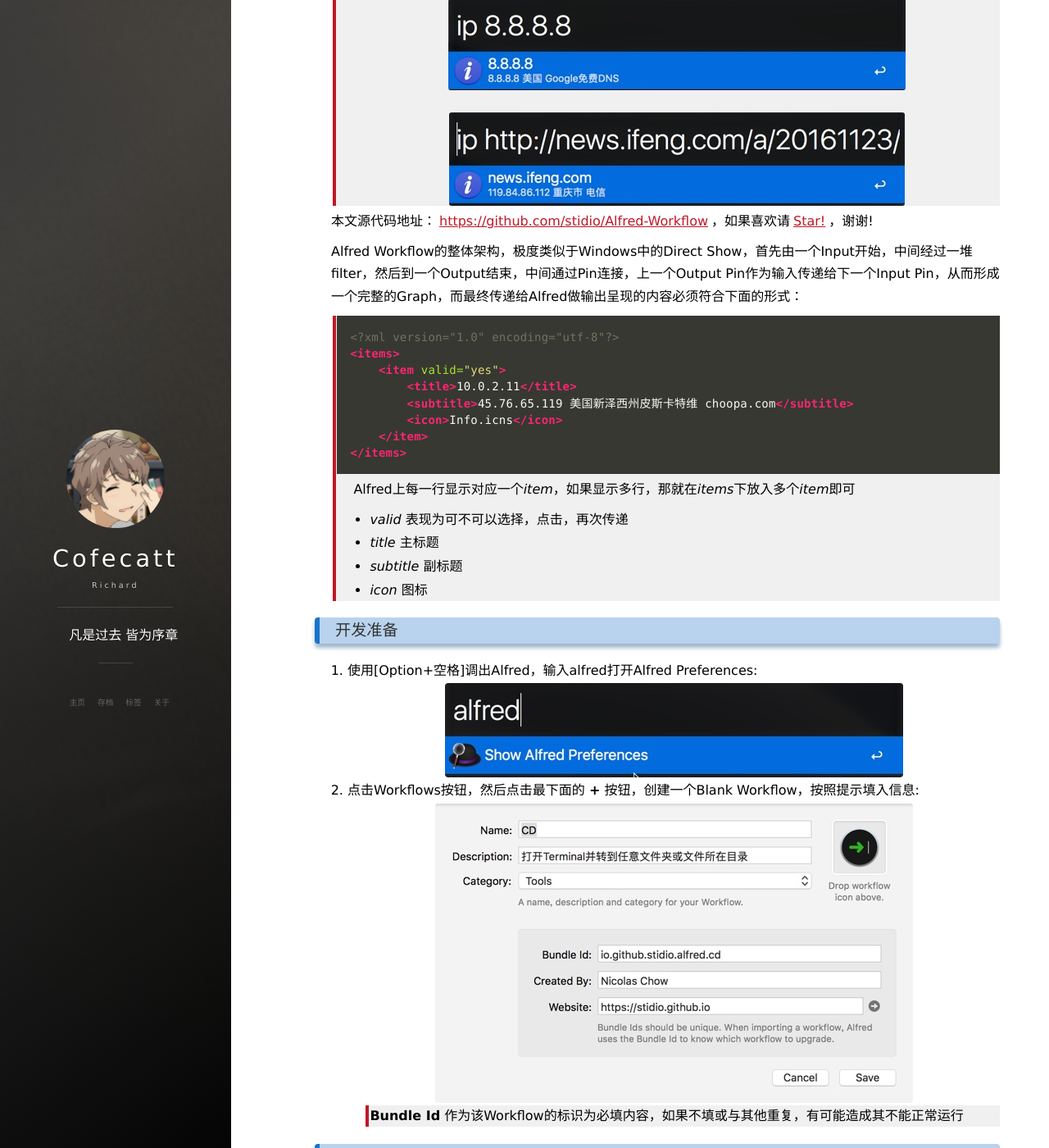
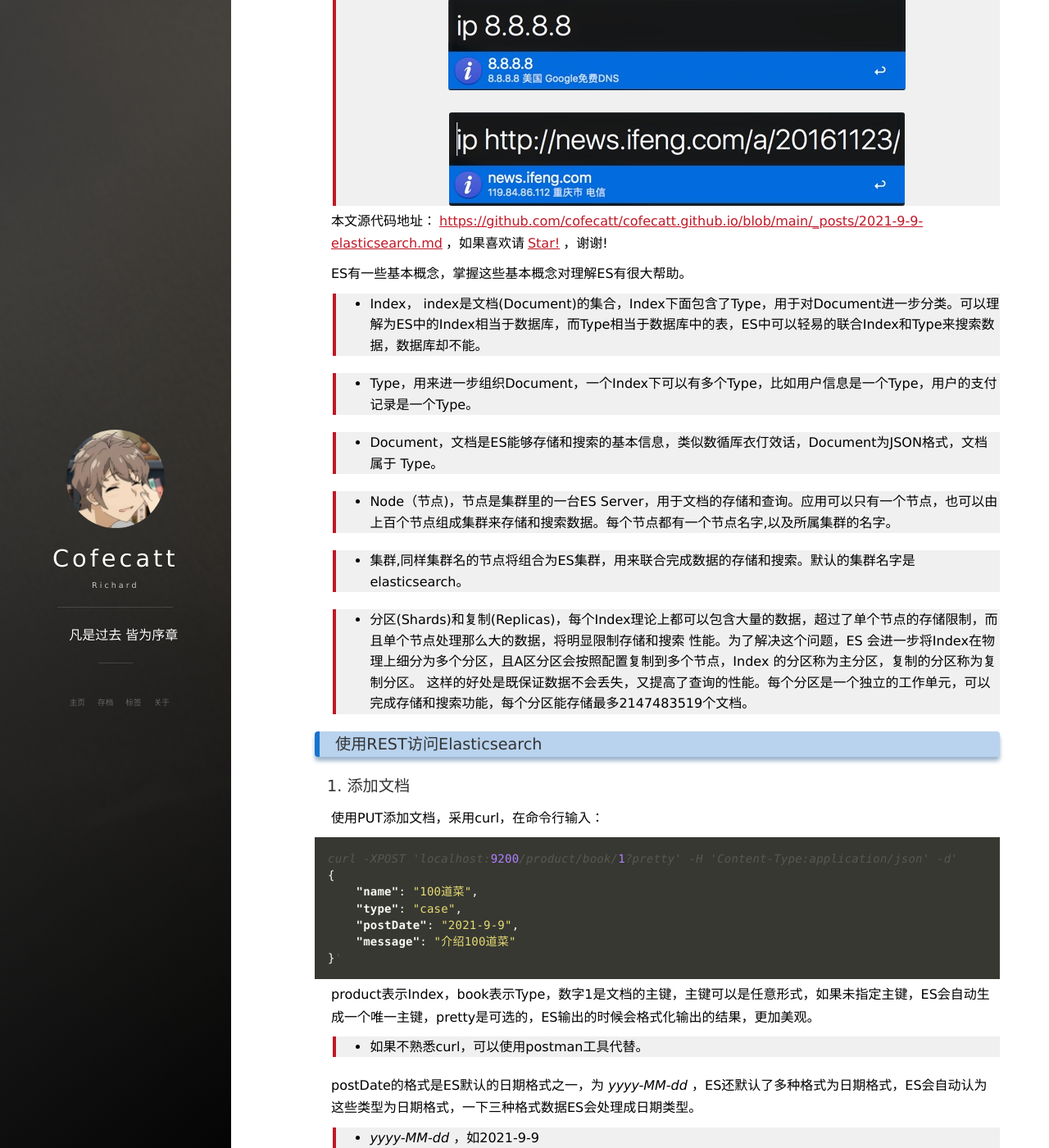
Before and after one commit to cofecatt/cofecatt.github.io, a Jekyll site: the page built from _posts/2021-9-9-elasticsearch.md, in a window 1280 px wide and 1400 px high, scrolled down 1095 px. Shown: the whole window at 82% size. Built offline with Jekyll 4.4.1, drawn with Linux system fonts in a browser that asks for light colours; nearby versions of some CDN libraries; comment, search, counter and statistics services are not loaded; some of the changed text lies outside the part shown.

Commit message:
Update 2021-9-9-elasticsearch.md

````diff
--- a/_posts/2021-9-9-elasticsearch.md
+++ b/_posts/2021-9-9-elasticsearch.md
@@ -28,35 +28,159 @@ Elasticsearch简称ES，是一个全文搜索服务器，也可以作为NoSQL数
 > ![](/assets/alfred_workflow/13.jpg)
 >
 
-本文源代码地址：[https://github.com/stidio/Alfred-Workflow](https://github.com/stidio/Alfred-Workflow){:target="_blank"}，如果喜欢请[Star!](https://github.com/stidio/Alfred-Workflow){:target="_blank"}，谢谢!
+本文源代码地址：[https://github.com/cofecatt/cofecatt.github.io/blob/main/_posts/2021-9-9-elasticsearch.md](https://github.com/cofecatt/cofecatt.github.io/blob/main/_posts/2021-9-9-elasticsearch.md)，如果喜欢请[Star!](https://github.com/cofecatt/cofecatt.github.io)，谢谢!
 
 
 
-Alfred Workflow的整体架构，极度类似于Windows中的Direct Show，首先由一个Input开始，中间经过一堆filter，然后到一个Output结束，中间通过Pin连接，上一个Output Pin作为输入传递给下一个Input Pin，从而形成一个完整的Graph，而最终传递给Alfred做输出呈现的内容必须符合下面的形式：
+ES有一些基本概念，掌握这些基本概念对理解ES有很大帮助。
+> * Index， index是文档(Document)的集合，Index下面包含了Type，用于对Document进一步分类。可以理解为ES中的Index相当于数据库，而Type相当于数据库中的表，ES中可以轻易的联合Index和Type来搜索数据，数据库却不能。
 
-> ```xml
-> <?xml version="1.0" encoding="utf-8"?>
-> <items>
->     <item valid="yes">
->         <title>10.0.2.11</title>
->         <subtitle>45.76.65.119 美国新泽西州皮斯卡特维 choopa.com</subtitle>
->         <icon>Info.icns</icon>
->     </item>
-> </items>
-> ```
->
-> Alfred上每一行显示对应一个*item*，如果显示多行，那就在*items*下放入多个*item*即可
-> * *valid*         表现为可不可以选择，点击，再次传递
-> * *title*         主标题
-> * *subtitle*      副标题
-> * *icon*          图标
+> * Type，用来进一步组织Document，一个Index下可以有多个Type，比如用户信息是一个Type，用户的支付记录是一个Type。
 
-### 开发准备 ###
+> * Document，文档是ES能够存储和搜索的基本信息，类似数循厍衣仃效话，Document为JSON格式，文档属于 Type。
 
-1. 使用[Option+空格]调出Alfred，输入alfred打开Alfred Preferences:
+> * Node（节点)，节点是集群里的一台ES Server，用于文档的存储和查询。应用可以只有一个节点，也可以由上百个节点组成集群来存储和搜索数据。每个节点都有一个节点名字,以及所属集群的名字。
 
-    ![](/assets/alfred_workflow/01.jpg)
+> * 集群,同样集群名的节点将组合为ES集群，用来联合完成数据的存储和搜索。默认的集群名字是elasticsearch。
 
+> * 分区(Shards)和复制(Replicas)，每个Index理论上都可以包含大量的数据，超过了单个节点的存储限制，而且单个节点处理那么大的数据，将明显限制存储和搜索
+性能。为了解决这个问题，ES 会进一步将Index在物理上细分为多个分区，且A区分区会按照配置复制到多个节点，Index 的分区称为主分区，复制的分区称为复制分区。
+这样的好处是既保证数据不会丢失，又提高了查询的性能。每个分区是一个独立的工作单元，可以完成存储和搜索功能，每个分区能存储最多2147483519个文档。
+
+
+
+### 使用REST访问Elasticsearch ###
+
+#### 1. 添加文档 ####
+使用PUT添加文档，采用curl，在命令行输入：
+```json
+curl -XPOST 'localhost:9200/product/book/1?pretty' -H 'Content-Type:application/json' -d'
+{
+    "name": "100道菜",
+    "type": "case",
+    "postDate": "2021-9-9",
+    "message": "介绍100道菜"
+}'
+```
+
+product表示Index，book表示Type，数字1是文档的主键，主键可以是任意形式，如果未指定主键，ES会自动生成一个唯一主键，pretty是可选的，ES输出的时候会格式化输出的结果，更加美观。
+> *  如果不熟悉curl，可以使用postman工具代替。
+
+postDate的格式是ES默认的日期格式之一，为 *yyyy-MM-dd* ，ES还默认了多种格式为日期格式，ES会自动认为这些类型为日期格式，一下三种格式数据ES会处理成日期类型。
+
+> *  *yyyy-MM-dd* ，如2021-9-9
+> *  *yyyy-MM-dd'T'HH:mm:ss* ，如2021-9-9T13:14:21
+> *  *yyyy-MM-dd'T'HH:mm:ss.SSS* ，如2021-9-9T13:14:21.398
+
+最后操作的响应是:
+```json
+{
+    "_index": "product",
+    "_type": "book",
+    "_id": "1",
+    "result": "created",
+    "_shards": {
+        "total": 2,
+        "successful": 1,
+        "failed": 0
+    },
+    "created": true
+}
+```
+> * 字段_id表示该文档的主键，如果在添加文档的时候未指定主键，系统默认生成一个唯一主键。
+> * _shards表示分区信息，total为2表示有两个分区（包括主分区），successful为1表示成功复制了一份。
+> * _version代表了文档的版本号，每一次修改都会递增，注意ES并不会存储文档修改的各个版本。
+
+#### 根据主键查询 ####
+> 输入curl -XGET 'localhost:9200/product/book/1?pretty'
+
+控制台输出：
+```json
+{
+    "_index": "product",
+    "_type": "book",
+    "_id": "1",
+    "_version": 1,
+    "found": true,
+    "_source": {
+        "name": "100道菜",
+        "type": "case",
+        "postDate": "2021-9-9",
+        "message": "介绍100道菜"
+    }
+}
+
+```
+> * source表示查询的文档，这正是我们存入的文档。如果你只想看到source部分，可以加一个_source: curl -XGET 'localhost:9200/product/book/1/_source?pretty'
+
+#### 根据主键更新 ####
+根据主键更新和新增主键一样，需要指定主键然后更新整个文档。
+```json
+curl -XPUT 'localhost:9200/product/book/1?pretty' -H 'Content-Type:application/json' -d'
+{
+    "name": "108道菜",
+    "type": "case",
+    "postDate": "2021-9-9",
+    "message": "介绍100道菜"
+}'
+```
+
+输出：
+
+```json
+{
+    "_index": "product",
+    "_type": "book",
+    "_id": "1",
+    "_version": 2,
+    "result": "updated",
+    "_shards": {
+        "total": 2,
+        "successful": 1,
+        "failed": 0
+    },
+    "created": false
+}
+```
+
+修改文档同添加文档类似，不同的地方是_version递增了，result的值是updated，表示更新成功。如果只是想局部更新，可以采用POST，使用_update，比如只更新message字段：
+```json
+curl -XPOST 'localhost:9200/product/book/1/_update?pretty' -H 'Content-Type:application/json' -d'
+{
+    "doc": {
+        "message": "介绍炸酱面，卤煮等！"
+    }
+}'
+```
+
+
+字段doc包含了要更新的片段，如果并发修改文档，可以使用version字段实现乐观锁，如果修改的文档的version和传入的version不一致，则修改失败。
+```json
+curl -XPOST 'localhost:9200/product/book/1/_update?pretty&version=2' -H 'Content-Type:application/json' -d'
+{
+    "doc": {
+        "message": "介绍炸酱面，卤煮等！"
+    }
+}'
+```
+如果当前文档版本号不是2的话，则修改失败，控制台抛出如下错误：
+```json
+{
+    "error":{
+        "root_cause":[
+            "type": "version_conflict_engine_exception",
+            ...
+        ],
+        "type": "version_conflict_engine_exception",
+        ...
+    },
+    "status": 409
+}
+```
+可以看到status为409，type字段为version_conflict_engine_exception，表示版本冲突，更新失败。
+
+
+？？
 2. 点击Workflows按钮，然后点击最下面的 **+** 按钮，创建一个Blank Workflow，按照提示填入信息:
 
     ![](/assets/alfred_workflow/02.jpg)
@@ -110,7 +234,7 @@ Alfred Workflow的整体架构，极度类似于Windows中的Direct Show，首
 
 ### 参考资料 ###
 
-[神兵利器 — Alfred](http://macshuo.com/?p=625){:target="_blank"}
+[SpringBoot2 精髓 李家智著]
 [Alfred workflow 开发指南](http://myg0u.com/python/2015/05/23/tutorial-alfred-workflow.html){:target="_blank"}
 [JavaScript for OS X Automation by Example](http://developer.telerik.com/featured/javascript-os-x-automation-example/){:target="_blank"}
 [Full-featured python library for writing Alfred workflows](http://www.deanishe.net/alfred-workflow/){:target="_blank"}
````
